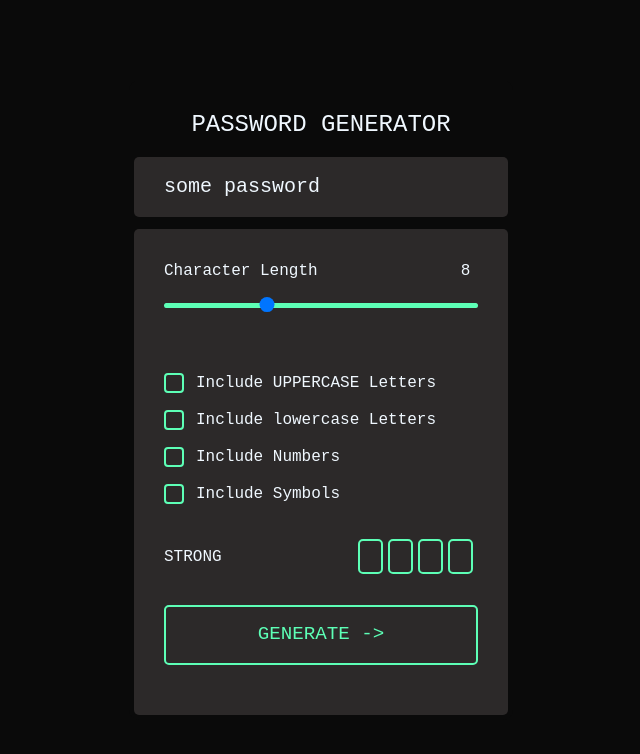
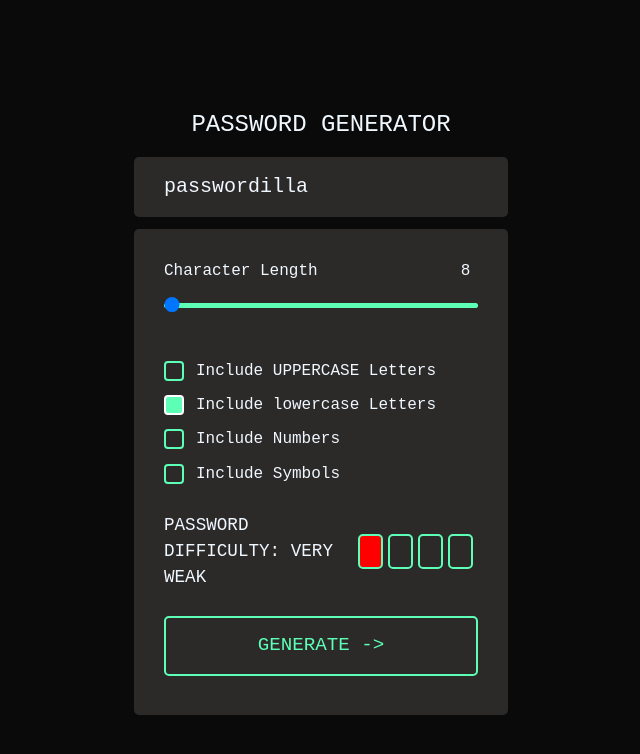
Before and after one commit to alvin1904/generate-ur-password, a SvelteKit app: page / in a window 1280 px wide. Shown: the top 754 px of the page, without its empty margins (319-959 px from the left). Built offline with nearby package versions, Linux system fonts and the light colour scheme; some icons are missing.

Commit message:
feat: password difficulty meter computation

```diff
--- a/src/components/Generator.svelte
+++ b/src/components/Generator.svelte
@@ -7,15 +7,30 @@
 
 	let options = [
 		{ id: 'upper', label: 'Include UPPERCASE Letters', checked: false },
-		{ id: 'lower', label: 'Include lowercase Letters', checked: false },
+		{ id: 'lower', label: 'Include lowercase Letters', checked: true },
 		{ id: 'number', label: 'Include Numbers', checked: false },
 		{ id: 'symbol', label: 'Include Symbols', checked: false }
 	];
-	let password = 'some password';
+	let password = 'passwordilla';
 	let length = 8;
 	let level = 1;
+	const getScore = () => {
+		let score = 0;
+		let res = options.map((option) => {
+			return option.checked ? option.id : false;
+		});
+		score += res.includes('upper') ? 10 : 0;
+		score += res.includes('lower') ? 10 : 0;
+		score += res.includes('number') ? 10 : 0;
+		score += res.includes('symbol') ? 10 : 0;
+		if (length > 20) score += 40;
+		else if (length > 15) score += 20;
+		else if (length > 8) score += 10;
+		return score > 10 ? (score <= 40 ? score : 40) : 10;
+	};
 	const handleLengthChange = (e) => {
 		length = e.target.value;
+		level = getScore() / 10;
 	};
 	function handleChecked(option) {
 		options = options.map((opt) => {
@@ -24,6 +39,7 @@
 			}
 			return opt;
 		});
+		level = getScore() / 10;
 	}
 	function handleGenerate() {
 		console.log('generate');
--- a/src/components/subComponents/DifficultyLevel.svelte
+++ b/src/components/subComponents/DifficultyLevel.svelte
@@ -1,15 +1,16 @@
 <script>
 	export let level;
-	console.log(level);
+	const colors = ['red', 'orange', 'yellow', 'var(--theme-color)'];
+	const status = ['VERY WEAK', 'WEAK', 'DECENT', 'GOOD'];
 </script>
 
-<div class="inside_box">
-	<h5>STRONG</h5>
+<div class="inside_box" style={`--clr: ${colors[level - 1]}`}>
+	<h5>PASSWORD DIFFICULTY: {status[level - 1]}</h5>
 	<div class="level_bar">
-		<span class="level" />
-		<span class="level" />
-		<span class="level" />
-		<span class="level" />
+		<span class={`level ${level >= 1 ? 'colorIt' : ''}`} />
+		<span class={`level ${level >= 2 ? 'colorIt' : ''}`} />
+		<span class={`level ${level >= 3 ? 'colorIt' : ''}`} />
+		<span class={`level ${level >= 4 ? 'colorIt' : ''}`} />
 	</div>
 </div>
 
@@ -20,6 +21,9 @@
 		gap: 0.5rem;
 		align-items: center;
 		justify-content: space-between;
+	}
+	.inside_box h5 {
+		font-size: 1.1rem;
 	}
 	.level_bar {
 		display: grid;
@@ -34,4 +38,7 @@
 		border-radius: 5px;
 		border: 2px solid var(--theme-color);
 	}
+	.colorIt {
+		background-color: var(--clr);
+	}
 </style>
--- a/src/components/subComponents/LengthChanger.svelte
+++ b/src/components/subComponents/LengthChanger.svelte
@@ -13,7 +13,7 @@
 		type="range"
 		id="length"
 		value="8"
-		min="0"
+		min="8"
 		max="25"
 		on:input={handleLengthChange}
 	/>
```
